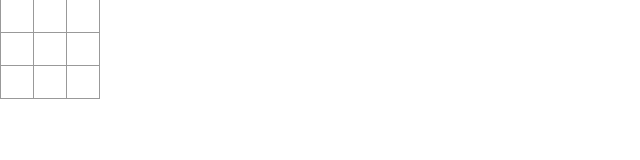
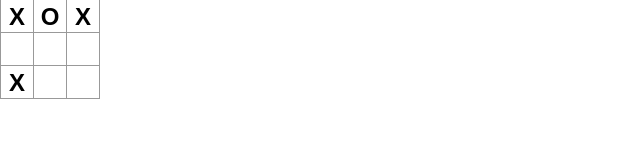
Before and after one commit to hoangchunghien/rl-tictactoe-js, a React (Create React App) app: page / in a window 1280 px wide. Shown: the top 160 px of the page, without its empty margins (0-640 px from the left). Built offline with nearby package versions, Linux system fonts and the light colour scheme.

Commit message:
feat: Add take to slice redundant board string

```diff
--- a/src/App.js
+++ b/src/App.js
@@ -5,7 +5,7 @@ import './App.css';
 function App() {
   return (
     <div className="App">
-      <Board />
+      <Board value="XOX   X  " />
     </div>
   );
 }
--- a/src/components/Board.jsx
+++ b/src/components/Board.jsx
@@ -1,12 +1,12 @@
 import React from 'react';
 import Square from './Square';
-import { pad, chunk, map } from 'lodash';
+import { pad, chunk, map, take } from 'lodash';
 
 import './Board.css'
 
 const Board = ({ value = pad('', 9, ' ') }) => (
   <div className="board">
-    {map(chunk(value, 3), row => (
+    {map(chunk(take(value, 9), 3), row => (
       <div className="row">
         {map(row, cell => (
           <Square value={cell} />
```
